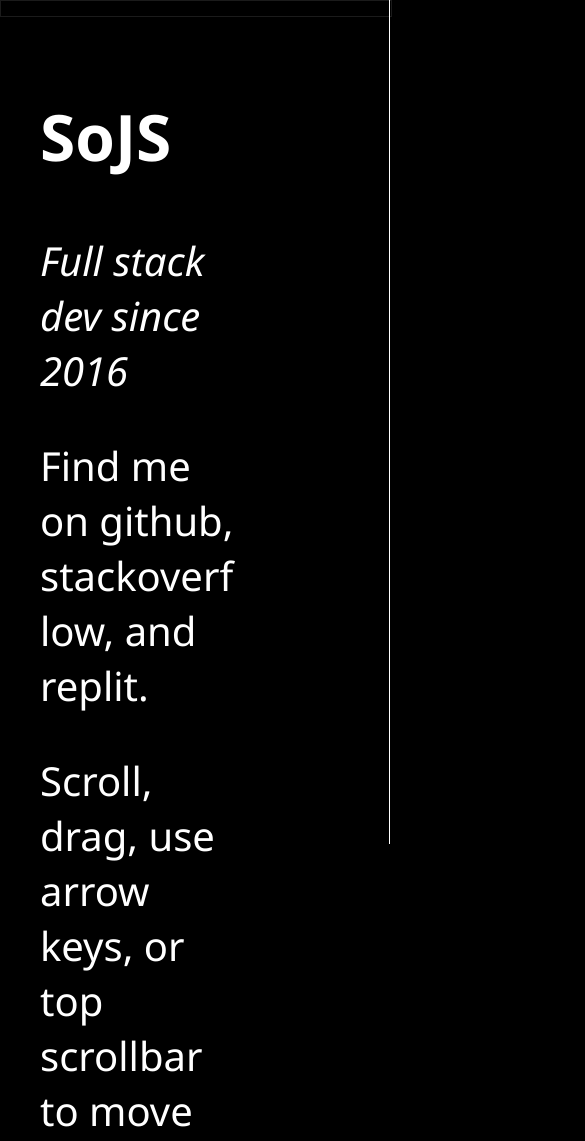
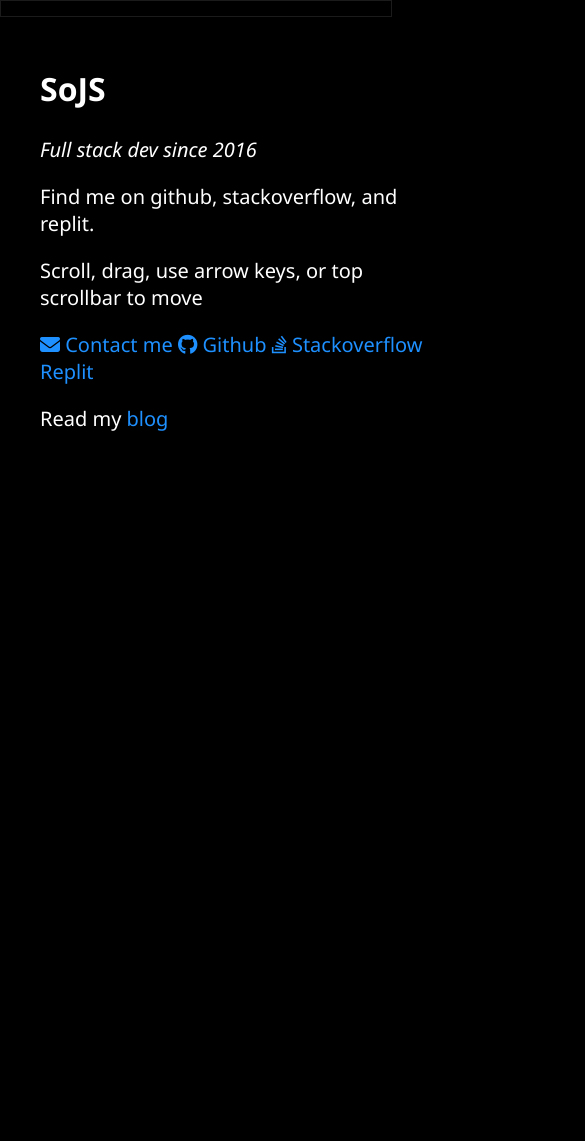
Before and after one commit to sojs-coder/SoJS, a plain HTML site: page index.html in a window 390 px wide. Shown: the top 1141 px of the page, 585 px wide, since content can reach past the window. After the commit the page ends 844 px from the top, so only its background shows below. Drawn offline with Linux system fonts and the light colour scheme.

Commit message:
added some tags

```diff
--- a/index.html
+++ b/index.html
@@ -4,7 +4,8 @@
     <title>Timeline Page</title>
     <link rel="stylesheet" href="public/styles.css">
     <script src="https://kit.fontawesome.com/7759594c0f.js" crossorigin="anonymous"></script>
-
+    <meta name="viewport" content="width=device-width, initial-scale=1.0">
+    <meta name="description" content="My programming journey through time">
 <!-- Google tag (gtag.js) -->
 <script async src="https://www.googletagmanager.com/gtag/js?id=G-286HDT033X"></script>
 <script>
--- a/public/styles.css
+++ b/public/styles.css
@@ -131,3 +131,30 @@
         opacity: 0;
     }
 }
+
+
+/* if the screen is less the 600px wide, make content 100% width */
+@media screen and (max-width: 976px) {
+    .content {
+        width: 100%;
+    }
+}
+
+/* make everything look good on small screens */
+@media screen and (max-width: 600px) {
+    .content {
+        width: 100%;
+    }
+    .event{
+        border-right: none;
+    }
+    .tools span{
+        font-size: 16px;
+    }
+    .content h2 {
+        font-size: 32px;
+    }
+    .content p {
+        font-size: 20px;
+    }
+}
```
